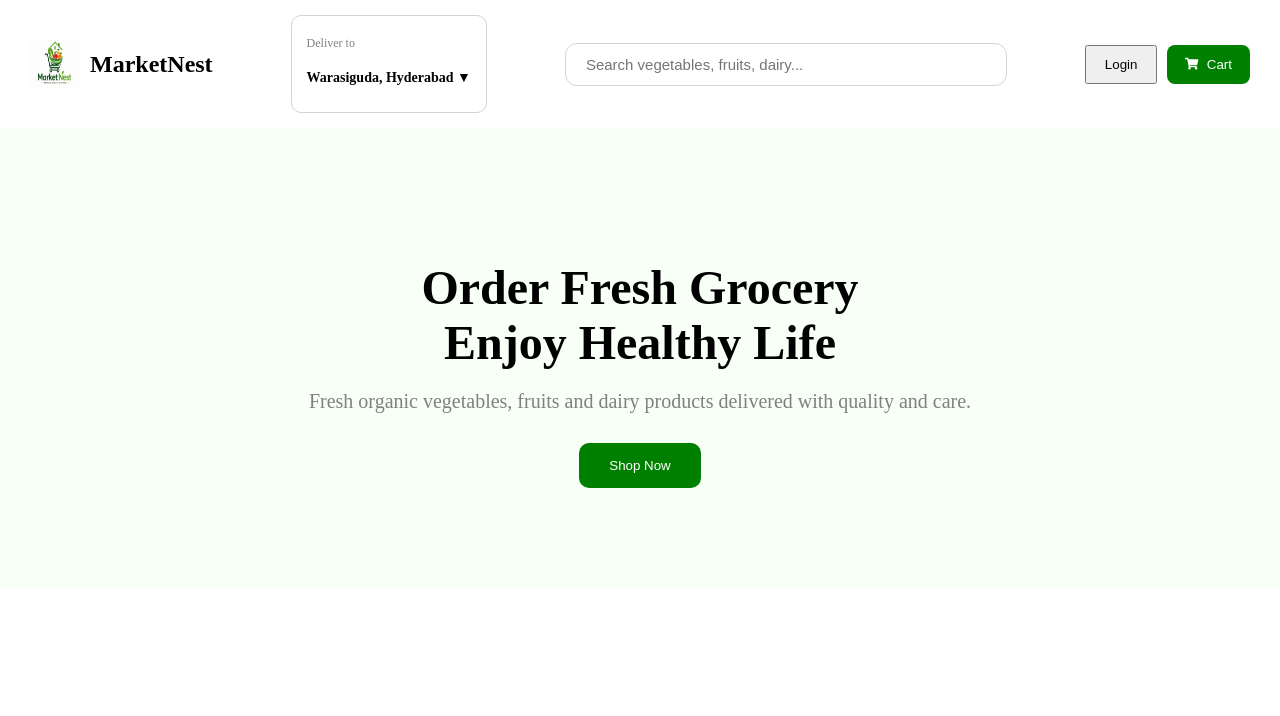
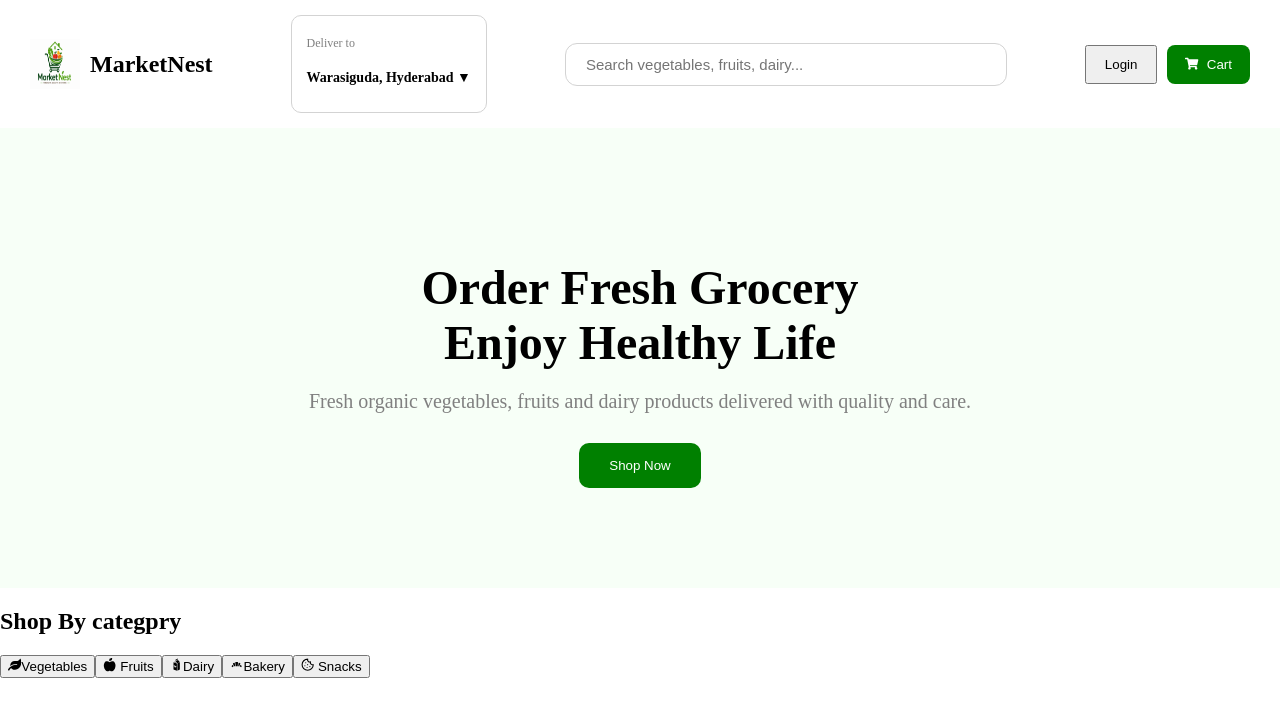
Before and after one commit to arunkumar-7/market-nest, a React (Vite) app: page / in a window 1280 px wide. Shown: the top 716 px of the page. Built offline with nearby package versions, Linux system fonts and the light colour scheme.

Commit message:
feat: create category page component

```diff
--- a/src/App.tsx
+++ b/src/App.tsx
@@ -1,11 +1,16 @@
 import React from "react";
+import { BrowserRouter, Route, Routes } from "react-router-dom";
 import Home from "./pages/Home";
 
 function App() {
   return (
-    <div>
-      <Home></Home>
-    </div>
+    <>
+      <BrowserRouter>
+        <Routes>
+          <Route path="/" element={<Home/>}></Route>
+        </Routes>
+      </BrowserRouter>
+    </>
   );
 }
 
--- a/src/components/Category.tsx
+++ b/src/components/Category.tsx
@@ -1,15 +1,35 @@
 import React from "react";
+import { FaAppleAlt, FaLeaf } from "react-icons/fa";
+import { GiMilkCarton } from "react-icons/gi";
+import { LuCookie } from "react-icons/lu";
+import { MdBakeryDining } from "react-icons/md";
 
 function Category() {
   return (
     <>
-      <h2>Shop by Category</h2>
-      <div>
-        <button>Vegetables</button>
-        <button>Fruits</button>
-        <button>Dairy</button>
-        <button>Snacks</button>
-      </div>
+      <section>
+        <h2>Shop By categpry</h2>
+        <div>
+          <button>
+            <FaLeaf />
+            Vegetables
+          </button>
+          <button>
+            <FaAppleAlt /> Fruits
+          </button>
+          <button>
+            <GiMilkCarton />
+            Dairy
+          </button>
+          <button>
+            <MdBakeryDining />
+            Bakery
+          </button>
+          <button>
+            <LuCookie /> Snacks
+          </button>
+        </div>
+      </section>
     </>
   );
 }
--- a/src/pages/Home.tsx
+++ b/src/pages/Home.tsx
@@ -1,12 +1,14 @@
 import React from "react";
 import Navbar from "../components/Navbar";
 import Hero from "../components/Hero";
+import Category from "../components/Category";
 
 function Home() {
   return (
     <>
-      <Navbar></Navbar>
-      <Hero></Hero>
+      <Navbar />
+      <Hero />
+      <Category />
     </>
   );
 }
```
